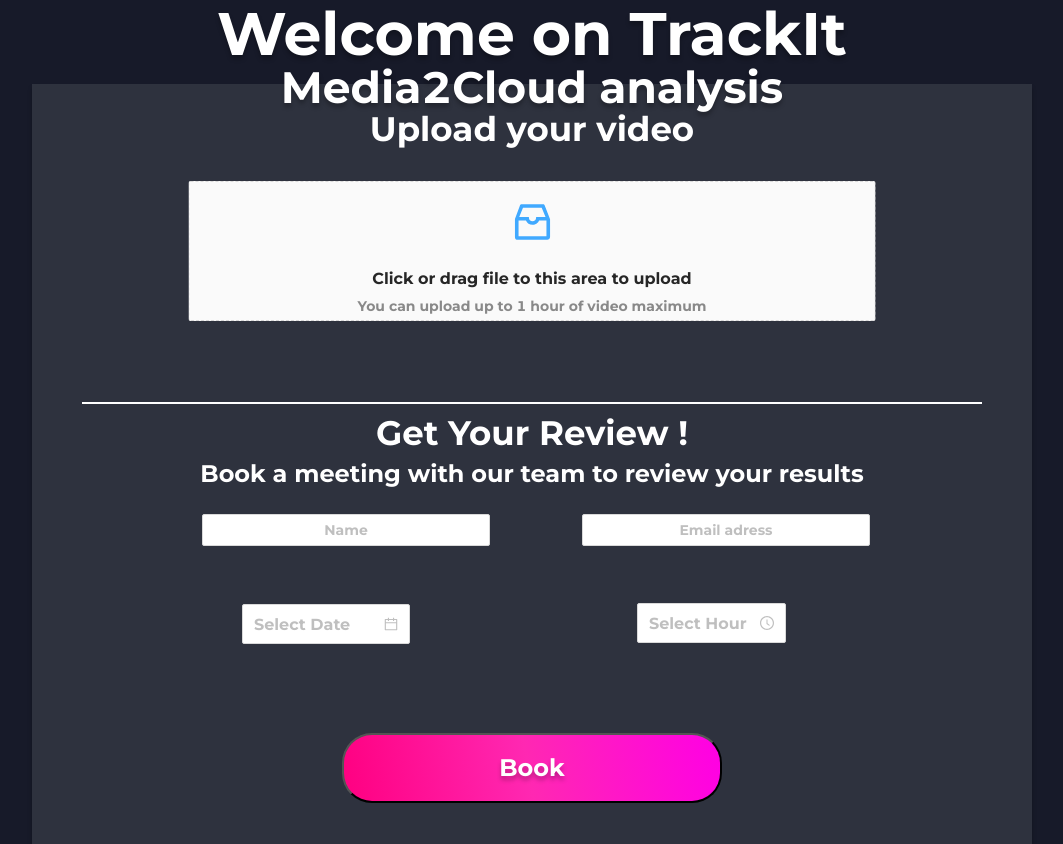
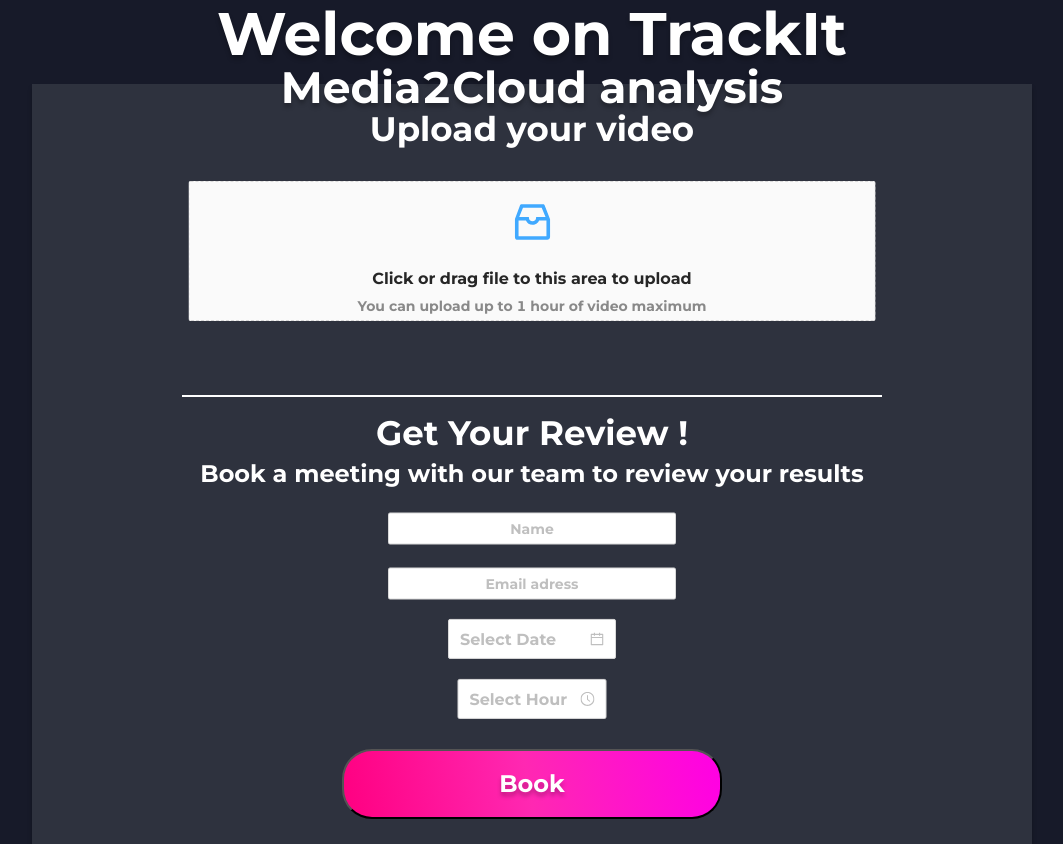
Before and after one commit to trackit/media2cloud-client, a React (Create React App) app: page / in a window 1280 px wide. Shown: the whole page, without its empty margins (108-1171 px from the left). Built offline with nearby package versions, Linux system fonts and the light colour scheme.

Commit message:
feat: Change the style of the form

```diff
--- a/src/App.css
+++ b/src/App.css
@@ -79,11 +79,11 @@
 }
 
 .line {
-  width: 900px;
+  width: 700px;
   height: 0px;
 
   position: absolute;
-  top: 42%;
+  top: 41%;
   left: 50%;
   transform: translate(-50%, -50%);
 
@@ -131,8 +131,9 @@
   height: 53px;
 
   position: absolute;
-  margin-top: 430px;
-  margin-left: 170px;
+  margin-top: 455px;
+  left: 50%;
+  transform: translate(-50%, -50%);
 
   text-align: center;
 }
@@ -142,24 +143,27 @@
   height: 53px;
 
   position: absolute;
-  margin-top: 430px;
-  margin-left: 550px;
+  margin-top: 510px;
+  left: 50%;
+  transform: translate(-50%, -50%);
 
   text-align: center;
 }
 
 .date-picker {
   position: absolute;
-  margin-top: 520px;
-  margin-left: 210px;
+  margin-top: 555px;
+  left: 50%;
+  transform: translate(-50%, -50%);
 
   text-align: center;
 }
 
 .time-picker {
   position: absolute;
-  margin-top: 519px;
-  margin-left: 605px;
+  margin-top: 615px;
+  left: 50%;
+  transform: translate(-50%, -50%);
 
   text-align: center;
 }
@@ -173,7 +177,7 @@
   font-size: 24px;
 
   position: absolute;
-  top: 90%;
+  margin-top: 700px;
   left: 50%;
   transform: translate(-50%, -50%);
 
```
